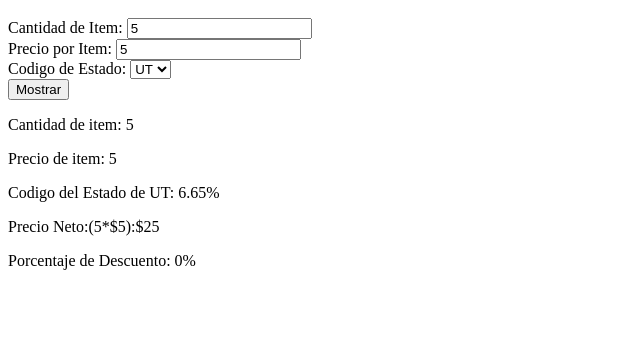
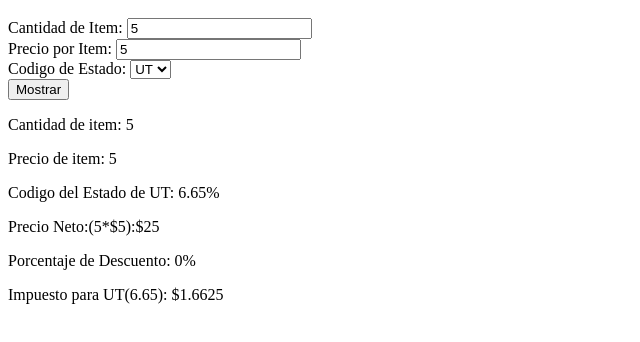
Before and after one commit to fabi-cm/Totalizador_venta, a website built with Parcel: page index.html in a window 1280 px wide. Both pictures are taken after typing "5", "5" into the empty fields and a click on the input "Mostrar". Shown: the part 48-390 px from the top of the page, without its empty margins (0-640 px from the left). Built offline with nearby package versions, Linux system fonts and the light colour scheme.

Commit message:
mostrar el valor del impuesto segun precio neto y porcentaje

```diff
--- a/index.html
+++ b/index.html
@@ -25,6 +25,7 @@
     <div id="codigo-estado-div"></div>
     <div id="precio-neto-div"></div>
     <div id="precio-descuento-div"></div>
+    <div id="impuesto-div"></div>
 
     <script type="module" src="./src/presenter.js"></script>
   </body>
--- a/src/impuesto.js
+++ b/src/impuesto.js
@@ -1,10 +1,4 @@
-function porcentaje_estado(estado) {
-    switch(estado){
-      case 'UT': return 6.65;break;
-      case 'NV': return 8;break;
-      case 'TX': return 6.25;break;
-      case 'AL': return 4; break;
-      case 'CA': return 8.25;break;
-    }
+function impuesto(precio_neto, codigo_estado) {
+    return (precio_neto*codigo_estado)/100;
 }
-export default porcentaje_estado;
+export default impuesto;
--- /dev/null
+++ b/src/porcentaje_estado.js
@@ -0,0 +1,10 @@
+function porcentaje_estado(estado) {
+    switch(estado){
+      case 'UT': return 6.65;break;
+      case 'NV': return 8;break;
+      case 'TX': return 6.25;break;
+      case 'AL': return 4; break;
+      case 'CA': return 8.25;break;
+    }
+}
+export default porcentaje_estado;
--- a/src/presenter.js
+++ b/src/presenter.js
@@ -1,5 +1,6 @@
+import porcentaje_estado from "./porcentaje_estado";
+import descuento from "./descuento";
 import impuesto from "./impuesto";
-import descuento from "./descuento";
 
 const form = document.querySelector("#totalizador-form");
 const cantidad = document.querySelector("#cantidad-item");
@@ -11,17 +12,20 @@ const div_precio = document.querySelector("#precio-item-div");
 const div_codigo_estado = document.querySelector("#codigo-estado-div");
 const div_precio_neto = document.querySelector("#precio-neto-div");
 const div_descuento = document.querySelector("#precio-descuento-div");
+const div_impuesto = document.querySelector("#impuesto-div");
 
 form.addEventListener("submit", (event) => {
   event.preventDefault();
 
-  var cantidad_impuesto = impuesto(codigo_estado.value)
+  var porcentaje_impuesto = porcentaje_estado(codigo_estado.value);
   var precio_neto = precio.value * cantidad.value;
   var cantidad_descuento = descuento(cantidad.value);
+  var cantidad_impuesto = impuesto(precio_neto, porcentaje_impuesto);
 
   div_cantidad.innerHTML = "<p> Cantidad de item: " + cantidad.value + "</p>";
   div_precio.innerHTML = "<p> Precio de item: " + precio.value + "</p>";
-  div_codigo_estado.innerHTML = "<p> Codigo del Estado de "+ codigo_estado.value +": " + cantidad_impuesto + "%</p>";
-  div_precio_neto.innerHTML = "<p> Precio Neto:("+cantidad.value+"*$"+precio.value+"):$"+ precio_neto + "</p>";
-  div_descuento.innerHTML = "<p> Porcentaje de Descuento: "+ cantidad_descuento + "%</p>";
+  div_codigo_estado.innerHTML ="<p> Codigo del Estado de " +codigo_estado.value +": " +porcentaje_impuesto +"%</p>";
+  div_precio_neto.innerHTML ="<p> Precio Neto:(" +cantidad.value +"*$" +precio.value +"):$" +precio_neto +"</p>";
+  div_descuento.innerHTML ="<p> Porcentaje de Descuento: " + cantidad_descuento + "%</p>";
+  div_impuesto.innerHTML ="<p> Impuesto para " +codigo_estado.value +"(" +porcentaje_impuesto +"): $" +cantidad_impuesto +"</p>";
 });
```
